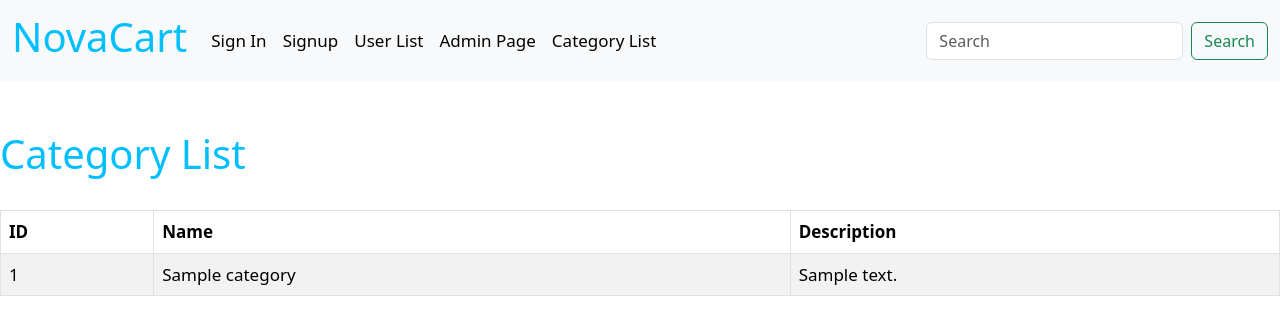
After one commit to JackSparrow9875/Flask, a Flask app: page /admin/category_list in a window 1280 px wide. The commit adds this page. Shown: the top 335 px of the page. Run offline with Flask 3, Linux system fonts and the light colour scheme; tables that the repository leaves empty hold one stand-in row (values such as "Sample post").

Commit message:
some chages made and added new_cat.html and catlist.html along with their functions

```diff
--- a/app.py
+++ b/app.py
@@ -68,6 +68,7 @@ class PasswordForm(FlaskForm):
 class NewCategory(FlaskForm):
     cat_name = StringField("Enter the name of the category", validators=[DataRequired()])
     cat_description = StringField("Category description", validators=[DataRequired()])
+    submit = SubmitField("Submit")
 
 
 #DEFINING ROUTES AND VIEWS
@@ -143,6 +144,30 @@ def userlist():
 def admin():
     return render_template('admin.html')
 
+@app.route('/admin/new_category', methods=['GET', 'POST'])
+def new_cat():
+    cat_name = None
+    cat_description = None
+    form = NewCategory()
+    if form.validate_on_submit():
+        cat_name = form.cat_name.data
+        cat_description = form.cat_description.data
+        try:
+            new_cat = Category(cat_name=cat_name, cat_description=cat_description)
+            db.session.add(new_cat)
+            db.session.commit()
+            flash('Catergory added successfully')
+            (cat_name, cat_description) = ('', '')
+        except Exception as e:
+            flash(f'An error encountered: {str(e)}')
+    return render_template('new_cat.html', form=form)
+
+@app.route('/admin/category_list')
+def category_list():
+    categories = Category.query.all()
+    return render_template('catlist.html', categories=categories)
+
+
 # Error handlers
 @app.errorhandler(404)
 def page_not_found(e):
--- a/templates/base.html
+++ b/templates/base.html
@@ -31,6 +31,9 @@
                         <li class="nav-item">
                             <a class="nav-link active" href="{{ url_for('admin') }}">Admin Page</a>
                         </li>
+                        <li class="nav-item">
+                            <a class="nav-link active" href="{{ url_for('category_list') }}">Category List</a>
+                        </li>
                         </ul>
                         <form class="d-flex" role="search">
                         <input class="form-control me-2" type="search" placeholder="Search" aria-label="Search">
--- /dev/null
+++ b/templates/catlist.html
@@ -0,0 +1,26 @@
+{% extends "base.html" %}
+
+{% block title %} Category List - Novocart {% endblock %}
+
+{% block content %}
+    <h1>Category List</h1>
+    <br/>
+    <table class="table table-striped table-hover table-bordered">
+        <thead>
+            <tr>
+                <th>ID</th>
+                <th>Name</th>
+                <th>Description</th>
+            </tr>
+        </thead>
+        <tbody>
+            {% for category in categories %}
+                <tr>
+                    <td>{{ category.id }}</td>
+                    <td>{{ category.cat_name }}</td>
+                    <td>{{ category.cat_description }}</td>
+                </tr>
+            {% endfor %}
+        </tbody>
+    </table>
+{% endblock %}
```
Also changed, not shown: templates/new_cat.html (added, +19 -0 lines).
